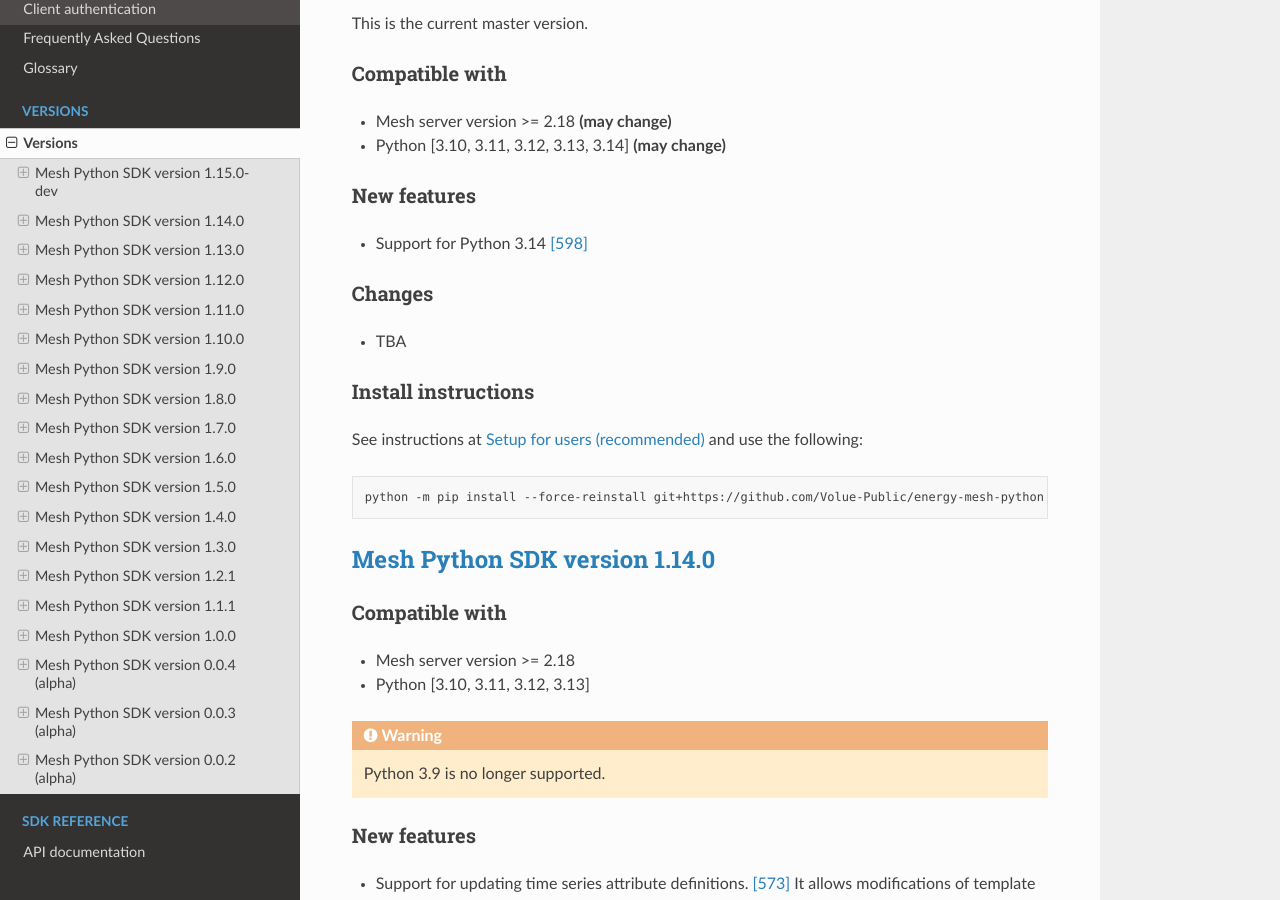
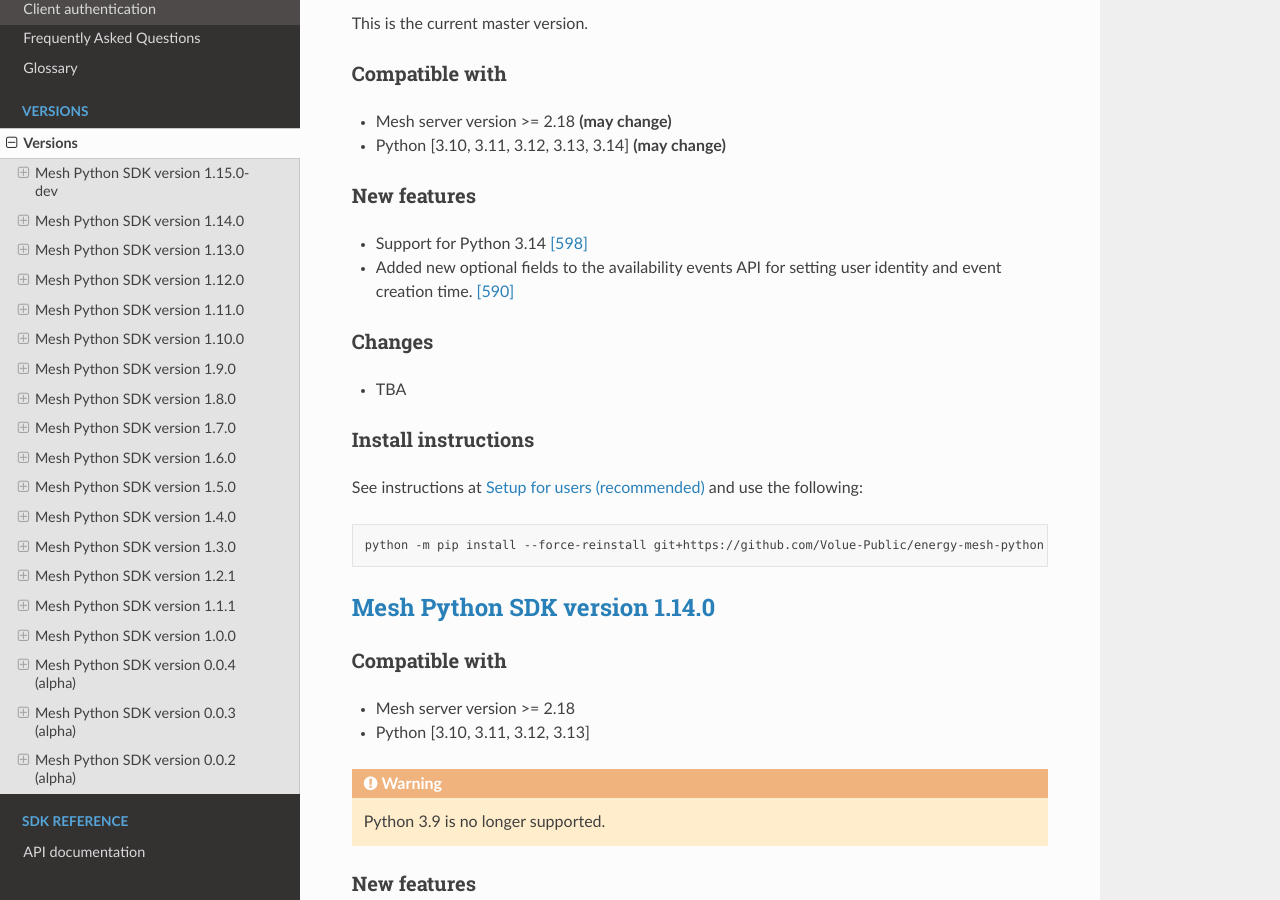
Before and after one commit to Volue-Public/energy-mesh-python, a Sphinx documentation site: the page built from docs/source/versions.rst, in a window 1280 px wide and 900 px high, scrolled down 300 px. Built offline with Sphinx 7.4.7 and the Read the Docs theme 3.1.0, drawn with Linux system fonts in a browser that asks for light colours.

Commit message:
versions.rst: Add entry about new AvailabilityEvent fields (#602)

```diff
--- a/docs/source/versions.rst
+++ b/docs/source/versions.rst
@@ -21,6 +21,7 @@ New features
 ~~~~~~~~~~~~~~~~~~
 
 - Support for Python 3.14 :issue:`598`
+- Added new optional fields to the availability events API for setting user identity and event creation time. :issue:`590`
 
 Changes
 ~~~~~~~~~~~~~~~~~~
```
